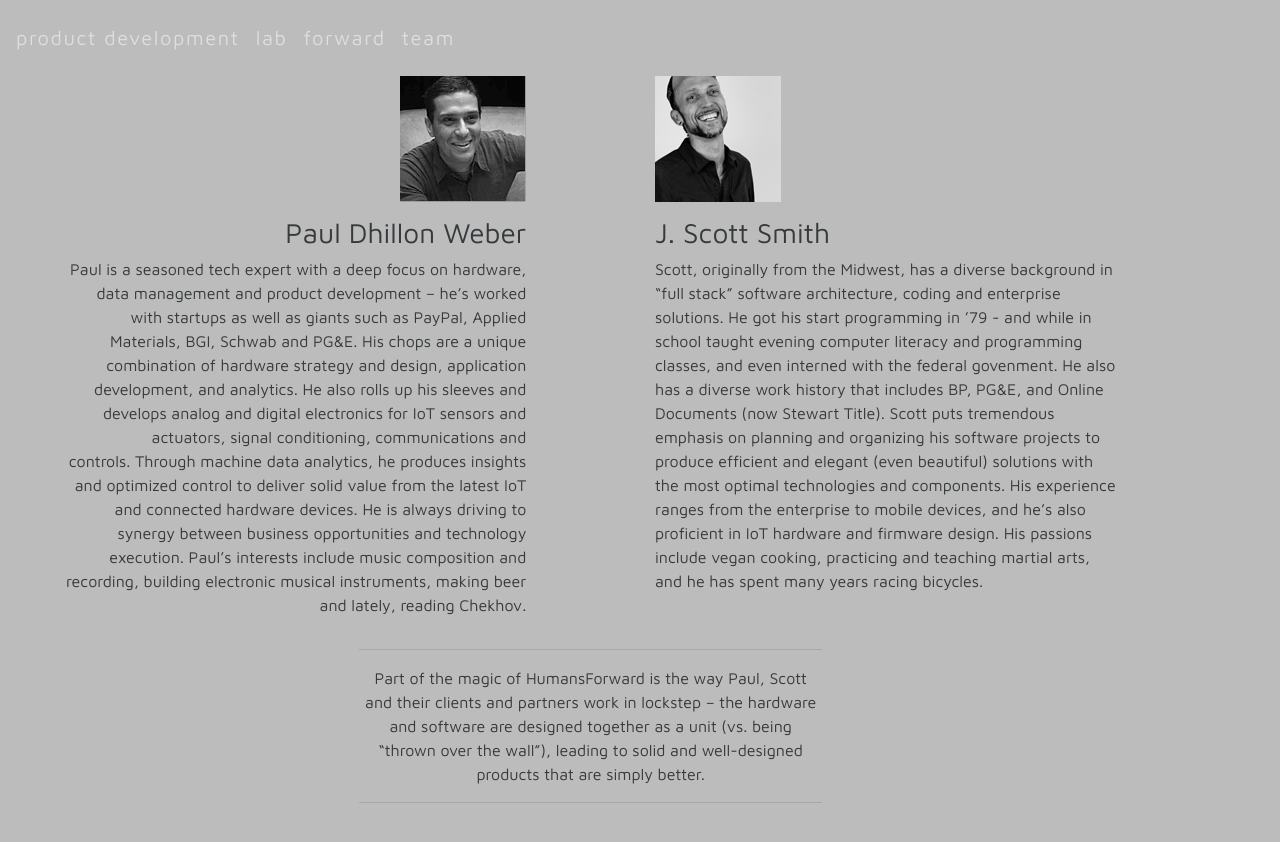
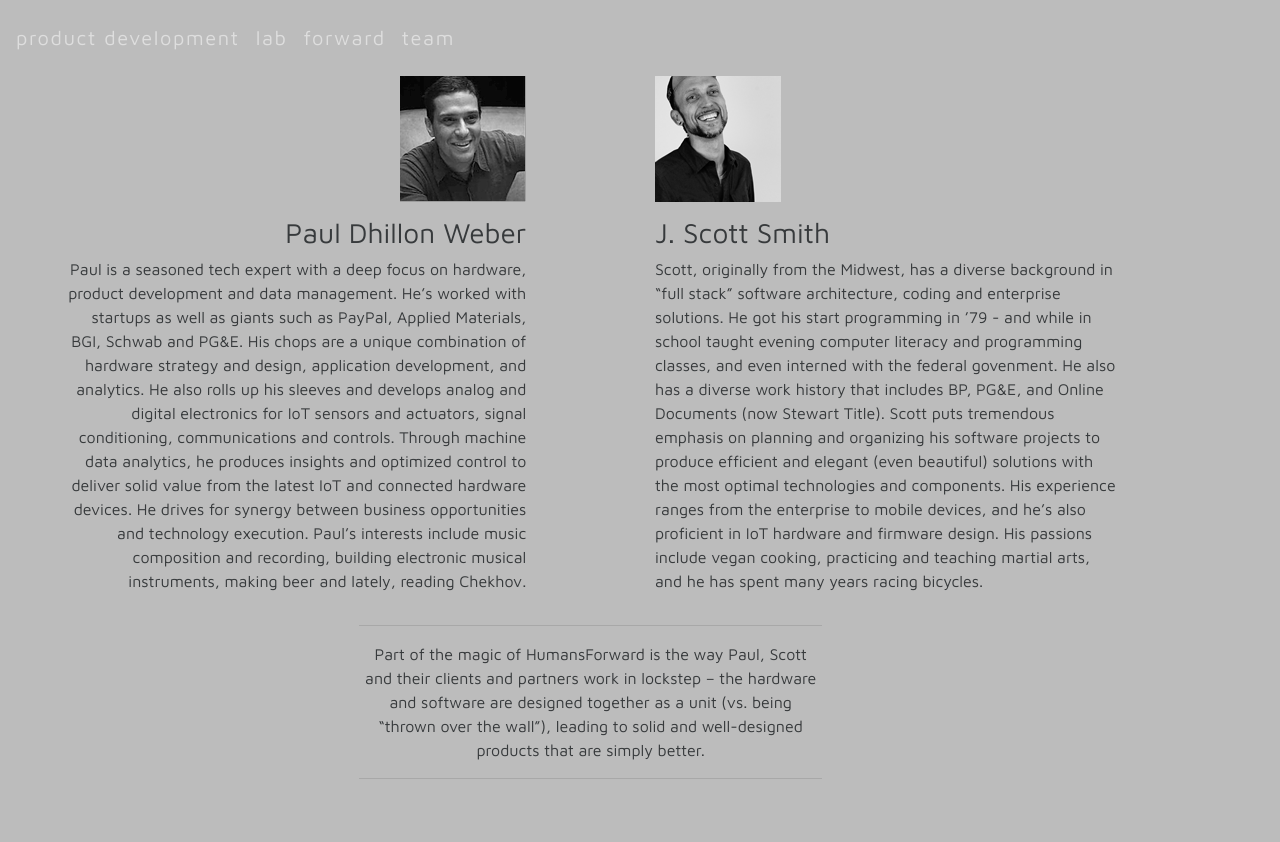
Before and after one commit to HumansForward/HumansForward.github.io, a Jekyll site: the page built from index.html, in a window 1280 px wide and 900 px high, scrolled down 4960 px. Shown: the top 842 px of the window. Built offline with Jekyll 4.4.1, drawn with Linux system fonts in a browser that asks for light colours; nearby versions of some CDN libraries; comment, search, counter and statistics services are not loaded.

Commit message:
Bio updated

```diff
--- a/index.html
+++ b/index.html
@@ -234,7 +234,7 @@ title: Humans Forward
           <div class="col-xs-12 col-md-5 text-xs-left text-md-right">
             <img class="hf-img-team-member" src="{{ site.baseurl }}/assets/site/img/team/paul-bw.png" />
             <h3>Paul Dhillon Weber</h3>
-            <p>Paul is a seasoned tech expert with a deep focus on hardware, data management and product development – he’s worked with startups as well as giants such as PayPal, Applied Materials, BGI, Schwab and PG&amp;E. His chops are a unique combination of hardware strategy and design, application development, and analytics. He also rolls up his sleeves and develops analog and digital electronics for IoT sensors and actuators, signal conditioning, communications and controls. Through machine data analytics, he produces insights and optimized control to deliver solid value from the latest IoT and connected hardware devices. He is always driving to synergy between business opportunities and technology execution. Paul’s interests include music composition and recording, building electronic musical instruments, making beer and lately, reading Chekhov.</p>
+            <p>Paul is a seasoned tech expert with a deep focus on hardware, product development and data management. He’s worked with startups as well as giants such as PayPal, Applied Materials, BGI, Schwab and PG&amp;E. His chops are a unique combination of hardware strategy and design, application development, and analytics. He also rolls up his sleeves and develops analog and digital electronics for IoT sensors and actuators, signal conditioning, communications and controls. Through machine data analytics, he produces insights and optimized control to deliver solid value from the latest IoT and connected hardware devices. He drives for synergy between business opportunities and technology execution. Paul’s interests include music composition and recording, building electronic musical instruments, making beer and lately, reading Chekhov.</p>
           </div>
 
           <div class="col-xs-12 col-md-5 col-md-offset-1">
```
